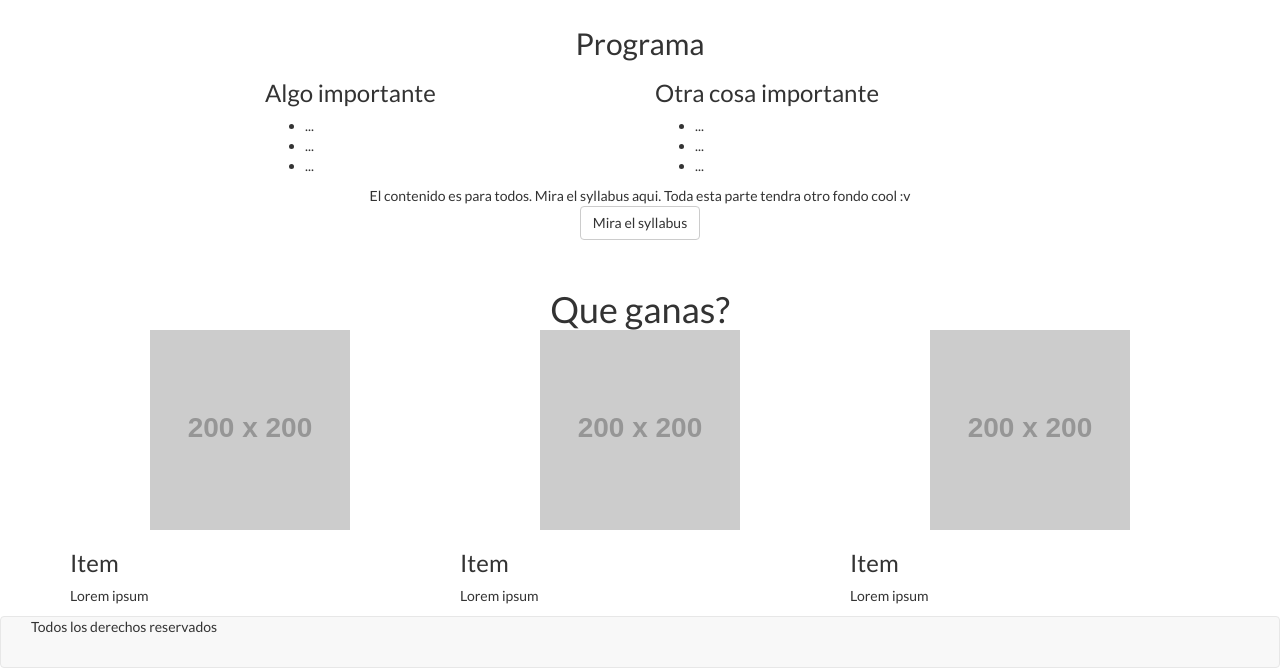
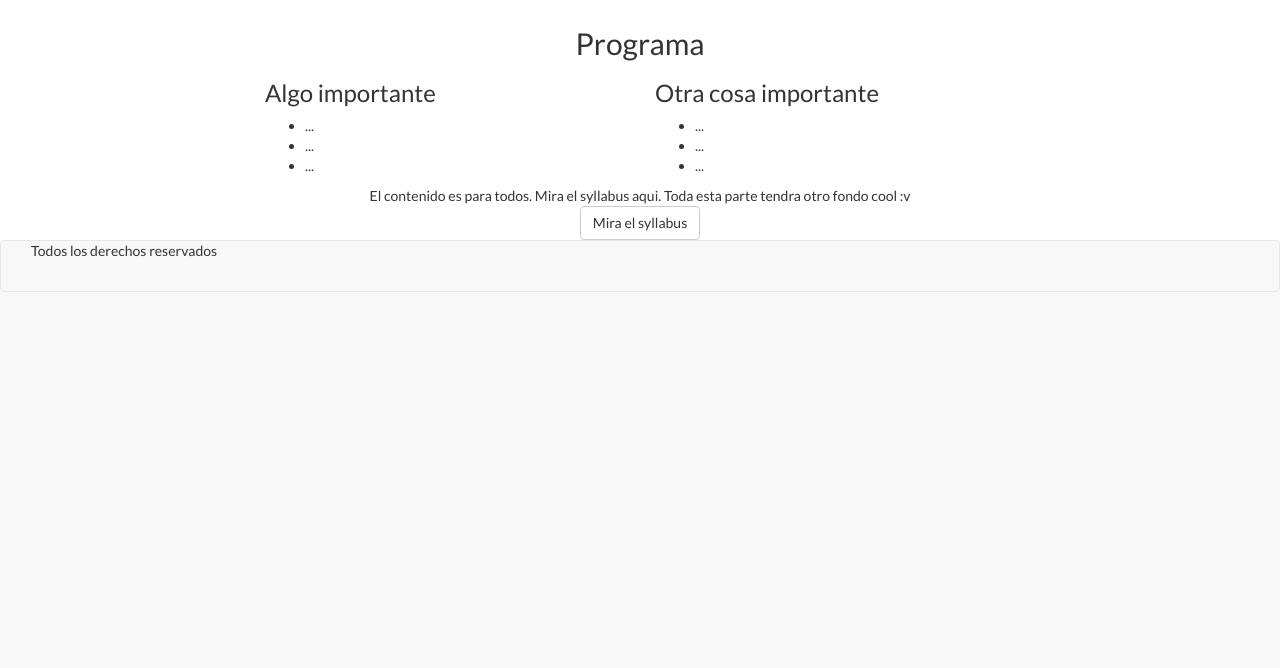
Before and after one commit to madevelascom/fundamentos, a CodeIgniter app: page /database/ in a window 1280 px wide. Shown: the part 2640-3308 px from the top of the page. After the commit the page ends 2932 px from the top, so only its background shows below. Run offline with CodeIgniter, Linux system fonts and the light colour scheme; grey boxes labelled with a size stand in for pictures from a placeholder-image service; some libraries are stand-ins or nearby versions; some web fonts are replaced.

Commit message:
Update en landing

```diff
--- a/application/views/frontend/index.php
+++ b/application/views/frontend/index.php
@@ -236,29 +236,3 @@
 		</div>
 	</div>
 </section>
-
-<section id = 'ganar'>
-	<div class ='container-fluid'>
-		<h1 class = 'align-center'>Que ganas?</h1>
-		<div class = 'row'>
-			<div class = 'container'>
-				<div class = 'row'>
-					<div class = 'col-md-4'>
-						<img src="http://placehold.it/200x200" class = 'img-responsive align-center'>
-						<h3>Item</h3>
-						<p>Lorem ipsum</p>
-					</div>
-					<div class = 'col-md-4'>
-						<img src="http://placehold.it/200x200" class = 'img-responsive align-center'>
-						<h3>Item</h3>
-						<p>Lorem ipsum</p>
-					</div>
-					<div class = 'col-md-4'>
-						<img src="http://placehold.it/200x200" class = 'img-responsive align-center'>
-						<h3>Item</h3>
-						<p>Lorem ipsum</p>
-					</div>
-				</div>
-			</div>
-		</div>
-	</div>
```
